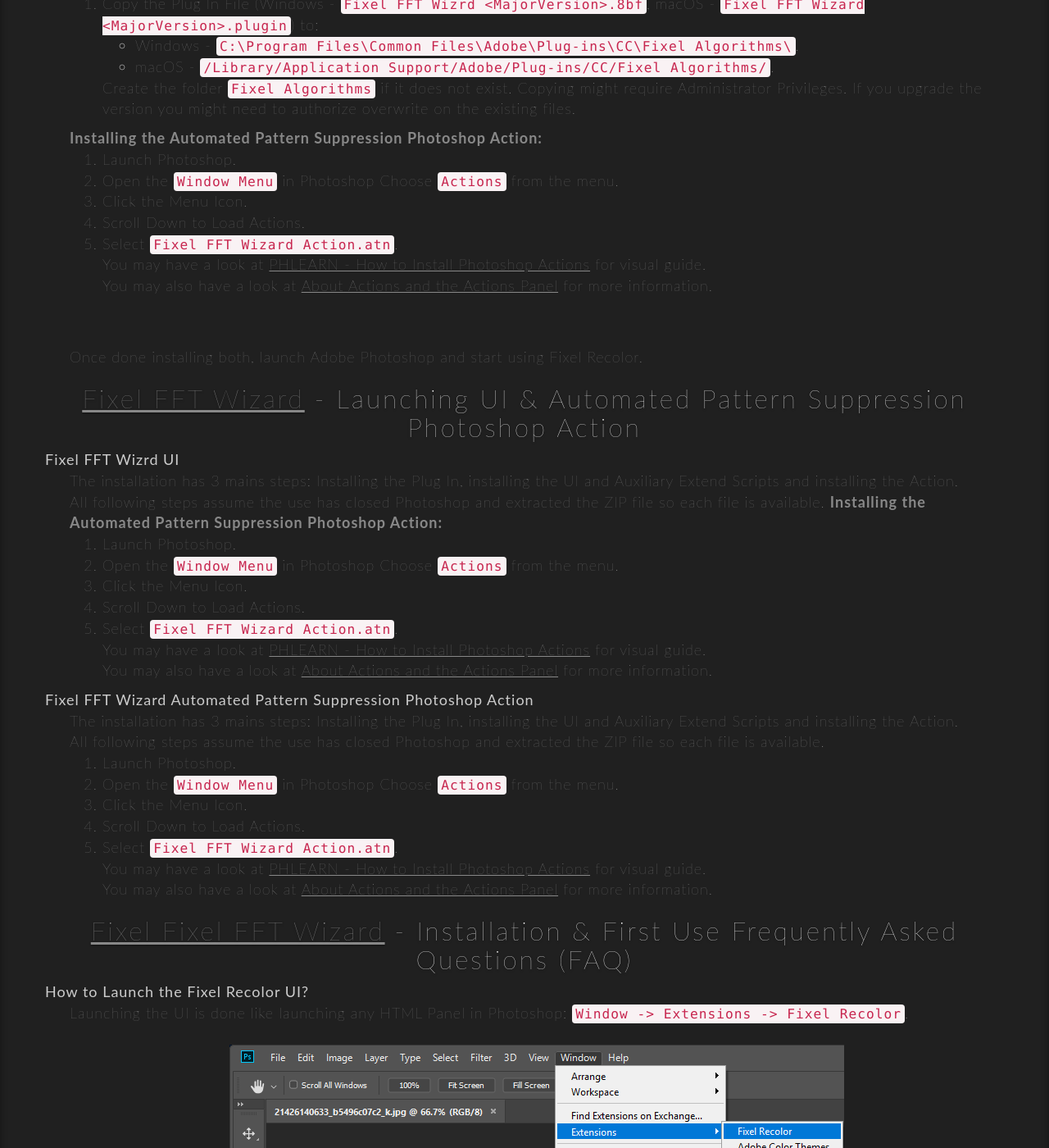
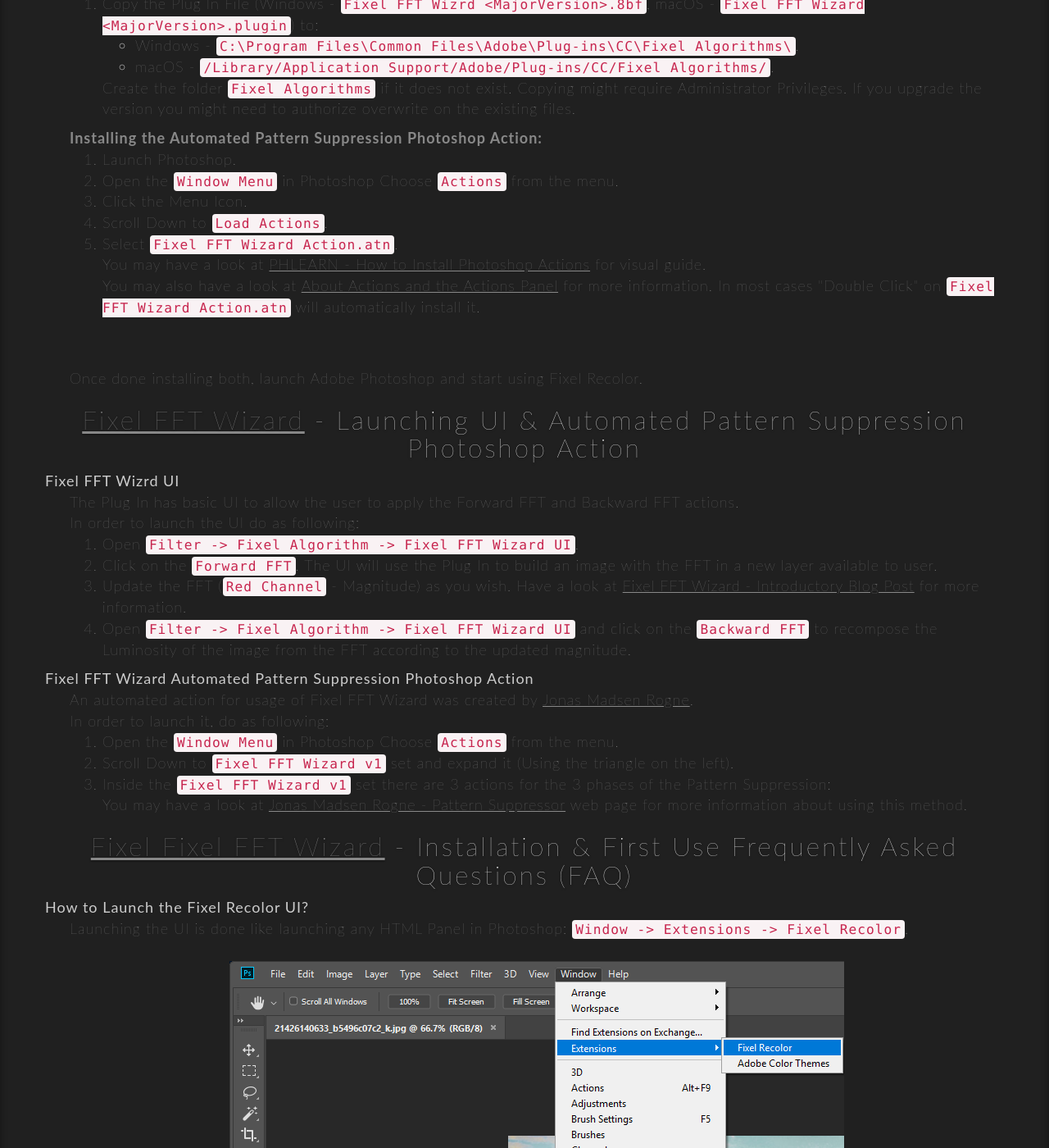
Before and after one commit to FixelAlgorithmsTeam/fixel, a Jekyll site: the page built from support/fixel-fft-wizard-installation-guide.html, in a window 1280 px wide and 1400 px high, scrolled down 1420 px. Shown: the whole window at 82% size. Built offline with Jekyll 4.4.1, drawn with Linux system fonts in a browser that asks for light colours; nearby versions of some CDN libraries; comment, search, counter and statistics services are not loaded.

```diff
--- a/support/fixel-fft-wizard-installation-guide.html
+++ b/support/fixel-fft-wizard-installation-guide.html
@@ -97,10 +97,12 @@
 							<li>Launch Photoshop.</li>
 							<li>Open the <code>Window Menu</code> in Photoshop Choose <code>Actions</code> from the menu.</li>
 							<li>Click the Menu Icon.</li>
-							<li>Scroll Down to Load Actions.</li>
+							<li>Scroll Down to <code>Load Actions</code>.</li>
 							<li>Select <code>Fixel FFT Wizard Action.atn</code>.</li>
 							You may have a look at <a href="https://phlearn.com/how-to-install-photoshop-actions/" target="_blank">PHLEARN - How to Install Photoshop Actions</a> for visual guide. <br>
 							You may also have a look at <a href="https://helpx.adobe.com/photoshop/using/actions-actions-panel.html" target="_blank">About Actions and the Actions Panel</a> for more information.
+
+							In most cases "Double Click" on <code>Fixel FFT Wizard Action.atn</code> will automatically install it.
 							</ol>
 
 							<br>
@@ -115,35 +117,29 @@
 					<div class="def">
 						<dt>Fixel FFT Wizrd UI</dt>
 						<dd>
-							The installation has 3 mains steps: Installing the Plug In, installing the UI and Auxiliary Extend Scripts and installing the Action.<br />
-							All following steps assume the use has closed Photoshop and extracted the ZIP file so each file is available.
+							The Plug In has basic UI to allow the user to apply the Forward FFT and Backward FFT actions. <br />
+							In order to launch the UI do as following:
 
-
-							<b>Installing the Automated Pattern Suppression Photoshop Action:</b>
 							<ol>
-							<li>Launch Photoshop.</li>
-							<li>Open the <code>Window Menu</code> in Photoshop Choose <code>Actions</code> from the menu.</li>
-							<li>Click the Menu Icon.</li>
-							<li>Scroll Down to Load Actions.</li>
-							<li>Select <code>Fixel FFT Wizard Action.atn</code>.</li>
-							You may have a look at <a href="https://phlearn.com/how-to-install-photoshop-actions/" target="_blank">PHLEARN - How to Install Photoshop Actions</a> for visual guide. <br>
-							You may also have a look at <a href="https://helpx.adobe.com/photoshop/using/actions-actions-panel.html" target="_blank">About Actions and the Actions Panel</a> for more information.
+							<li>Open <code>Filter -> Fixel Algorithm -> Fixel FFT Wizard UI</code>.</li>
+							<li>Click on the <code>Forward FFT</code>. The UI will use the Plug In to build an image with the FFT in a new layer available to user.</li>
+							<li>Update the FFT (<code>Red Channel</code> - Magnitude) as you wish. Have a look at <a href="https://fixelalgorithms.co/news/2018/07/fixel-fft-wizard-1-ps/" target="_blank">Fixel FFT Wizard - Introductory Blog Post</a> for more information.</li>
+							<li>Open <code>Filter -> Fixel Algorithm -> Fixel FFT Wizard UI</code> and click on the <code>Backward FFT</code> to recompose the Luminosity of the image from the FFT according to the updated magnitude.</li>
 							</ol>
 
 						</dd>
 						<dt>Fixel FFT Wizard Automated Pattern Suppression Photoshop Action</dt>
 						<dd>
-							The installation has 3 mains steps: Installing the Plug In, installing the UI and Auxiliary Extend Scripts and installing the Action.<br />
-							All following steps assume the use has closed Photoshop and extracted the ZIP file so each file is available.
+							An automated action for usage of Fixel FFT Wizard was created by <a href="http://www.rognemedia.no/" target="_blank">Jonas Madsen Rogne</a>. <br />
+							In order to launch it, do as following:
 
 							<ol>
-							<li>Launch Photoshop.</li>
 							<li>Open the <code>Window Menu</code> in Photoshop Choose <code>Actions</code> from the menu.</li>
-							<li>Click the Menu Icon.</li>
-							<li>Scroll Down to Load Actions.</li>
-							<li>Select <code>Fixel FFT Wizard Action.atn</code>.</li>
-							You may have a look at <a href="https://phlearn.com/how-to-install-photoshop-actions/" target="_blank">PHLEARN - How to Install Photoshop Actions</a> for visual guide. <br>
-							You may also have a look at <a href="https://helpx.adobe.com/photoshop/using/actions-actions-panel.html" target="_blank">About Actions and the Actions Panel</a> for more information.
+							<li>Scroll Down to <code>Fixel FFT Wizard v1</code> set and expand it (Using the triangle on the left).</li>
+							<li>Inside the <code>Fixel FFT Wizard v1</code> set there are 3 actions for the 3 phases of the Pattern Suppression:</li>
+
+
+							You may have a look at <a href="http://ft.rognemedia.no/" target="_blank">Jonas Madsen Rogne - Pattern Suppressor</a> web page for more information about using this method.
 							</ol>
 
 
```
